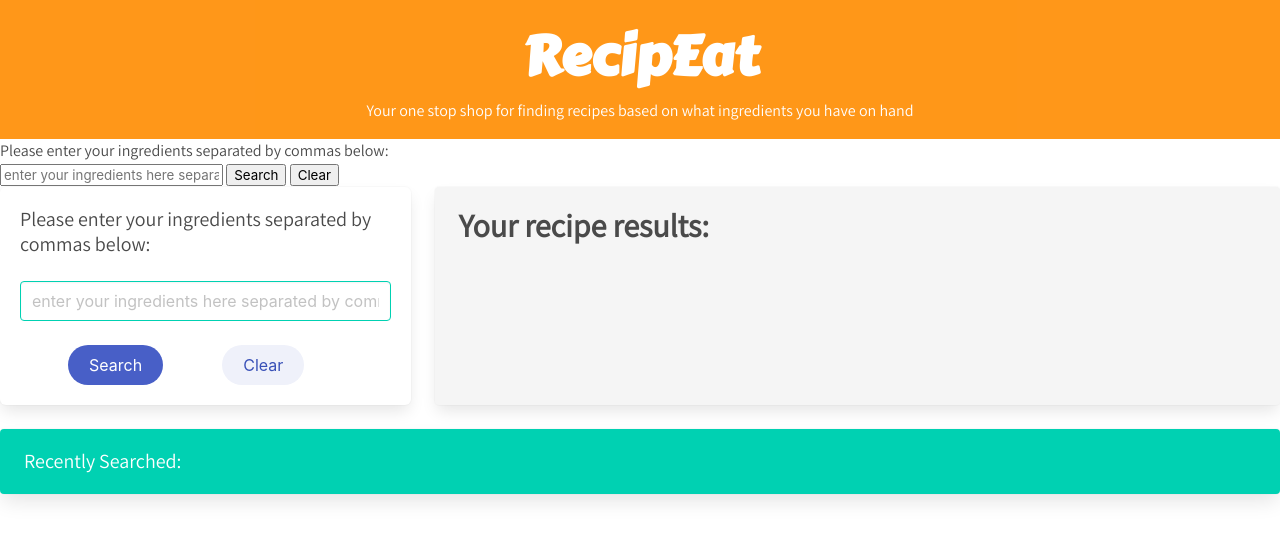
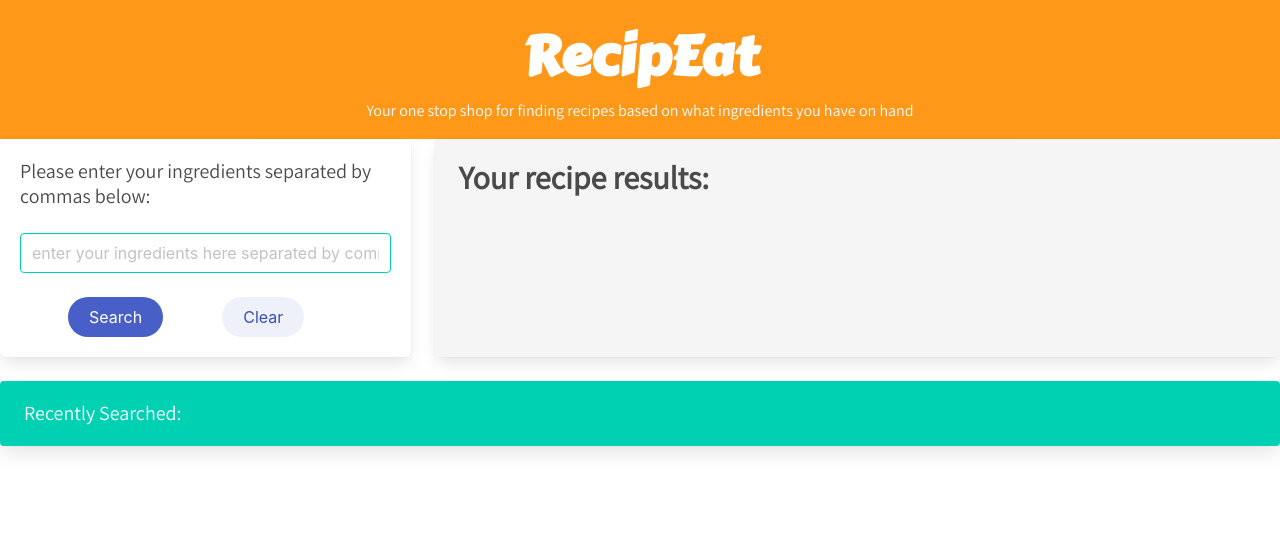
Before and after one commit to Jeanette-Ralph/Recipe-Generator, a plain HTML site: page index.html in a window 1280 px wide. Drawn offline with nearby package versions, Linux system fonts and the light colour scheme; a web font is replaced by a local one.

Commit message:
updated HTML

```diff
--- a/index.html
+++ b/index.html
@@ -20,14 +20,6 @@
         </div>
     </header>
     <div>
-        <div class="ingredient-search-container">
-            <form id="user-form">
-                <p>Please enter your ingredients separated by commas below:</p>
-                <!-- changed id for ingredient in put to q -->
-                <input type="text" id="q" placeholder="enter your ingredients here separated by commas">
-                <button type="submit" id="search-btn">Search</button>
-                <button type="clear" id="clear-btn">Clear</button>
-            </form>
             <div class="tile is-ancestor">
                 <div class="ingredient-search-container tile is-4 is-vertical is-parent control">
                     <form class="tile is-child box" id="user-form">
```
